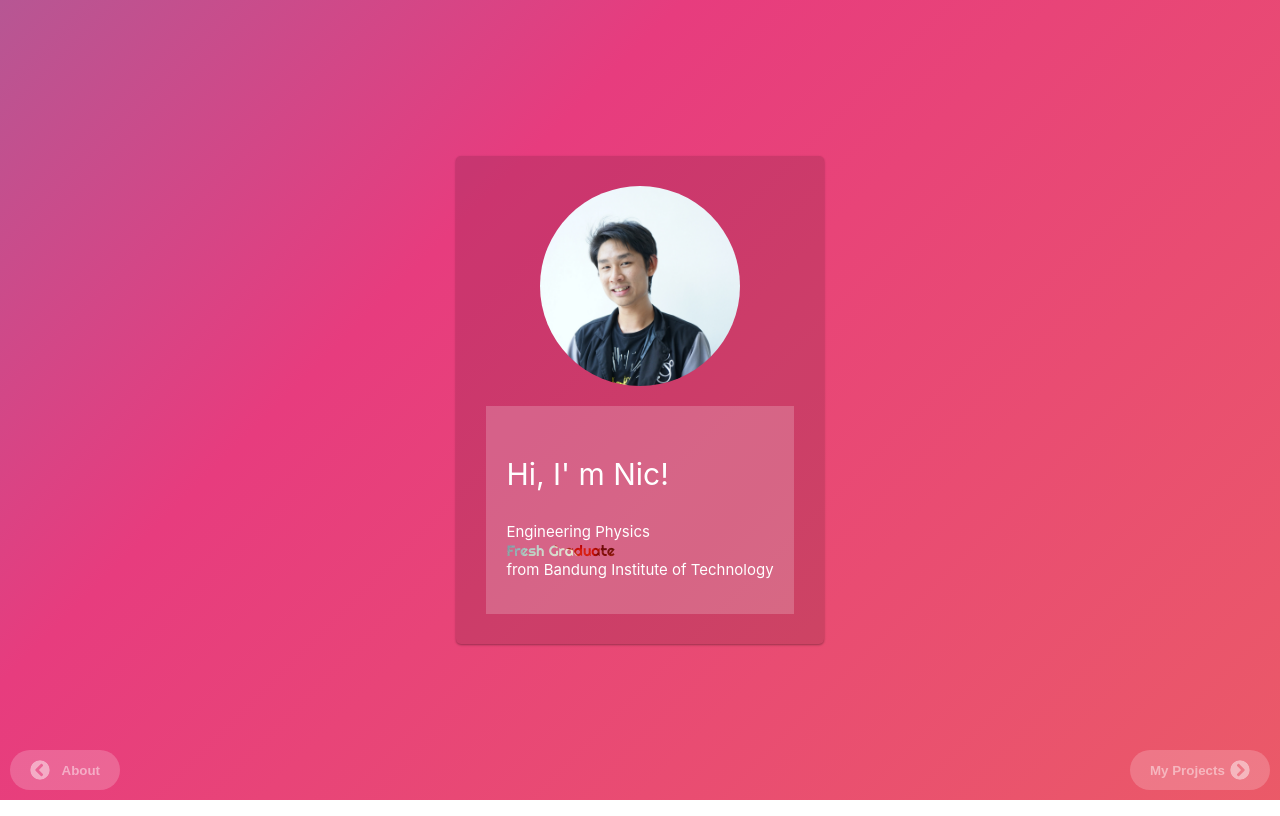
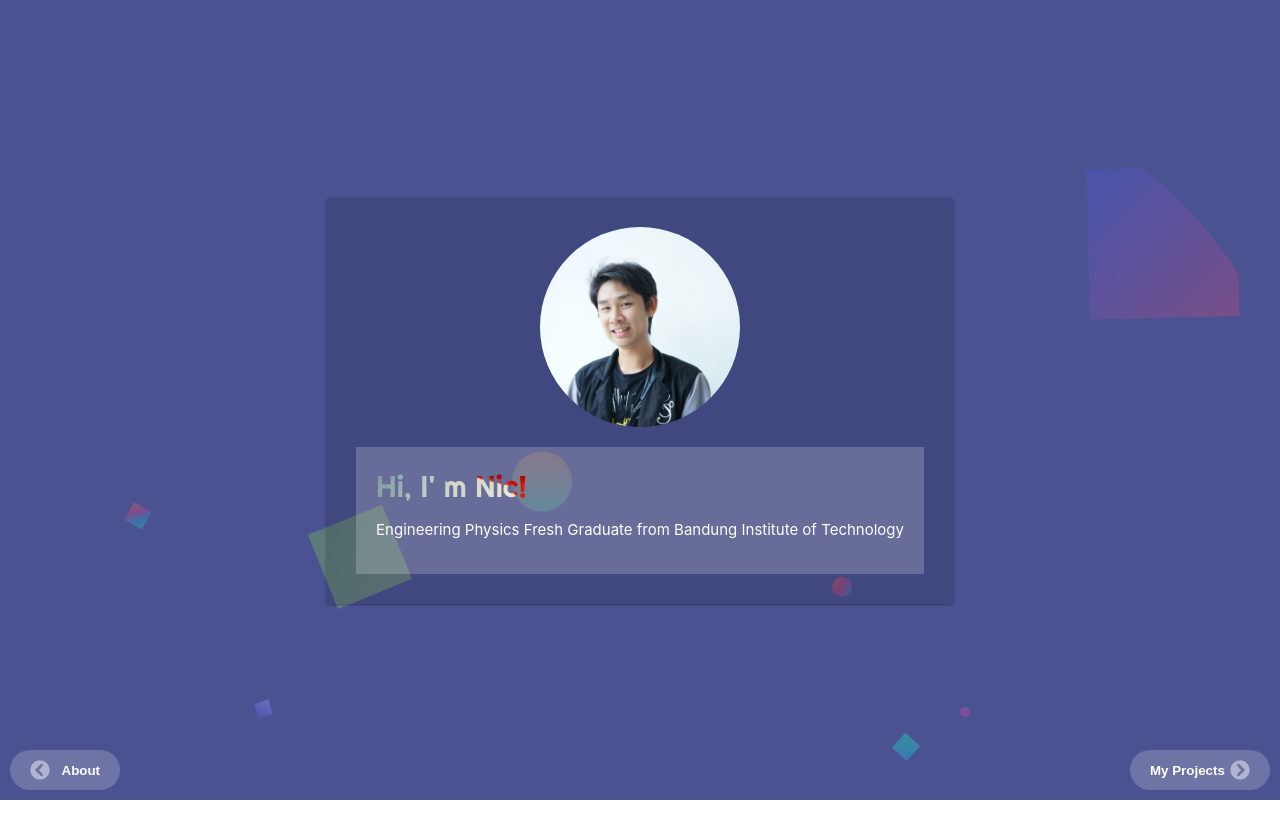
Before and after one commit to cholazzzb/toro-web-vercel, a Next.js app: page / in a window 1280 px wide. Built offline with nearby package versions, Linux system fonts and the light colour scheme.

Commit message:
Add moving object in background

```diff
--- a/components/Layout.module.css
+++ b/components/Layout.module.css
@@ -1,10 +1,10 @@
 .background {
   padding: 0 2rem;
-  background-color: #333;
-  background: linear-gradient(-45deg, #ee7752, #e73c7e, #23a6d5, #23d5ab);
+  background-color: rgb(75, 82, 145);
   background-size: 400% 400%;
   animation: gradientBG 15s ease infinite;
 }
+
 @keyframes gradientBG {
   0% {
     background-position: 0% 50%;
@@ -16,6 +16,7 @@
     background-position: 0% 50%;
   }
 }
+
 .container {
   width: 100%;
   position: absolute;
@@ -24,6 +25,7 @@
 }
 
 .main {
+  z-index: 1;
   position: relative;
   min-height: 100vh;
   padding: 4rem 0;
@@ -34,18 +36,128 @@
   align-items: center;
 }
 
-.footer {
-  display: flex;
-  flex: 1;
-  padding: 2rem 0;
-  border-top: 1px solid #eaeaea;
-  justify-content: center;
-  align-items: center;
+.movingObject {
+  z-index: 0;
 }
 
-.footer a {
-  display: flex;
-  justify-content: center;
-  align-items: center;
-  flex-grow: 1;
+.circles {
+  position: absolute;
+  top: 0;
+  left: 0;
+  width: 100%;
+  height: 100%;
+  border-radius: 50%;
+  overflow: hidden;
 }
+
+.circles li {
+  position: absolute;
+  display: block;
+  list-style: none;
+  width: 20px;
+  height: 20px;
+  background: rgba(255, 255, 255, 0.2);
+  animation: moveObject 25s linear infinite;
+  bottom: 0;
+}
+
+.circles li:nth-child(1) {
+  left: 25%;
+  width: 80px;
+  height: 80px;
+  animation-delay: 0s;
+  background: linear-gradient(-45deg, #76b852, #8dc26f);
+}
+
+.circles li:nth-child(2) {
+  left: 10%;
+  width: 20px;
+  height: 20px;
+  animation-delay: 2s;
+  animation-duration: 12s;
+  background: linear-gradient(-45deg, #ee7752, #e73c7e, #23a6d5, #23d5ab);
+}
+
+.circles li:nth-child(3) {
+  left: 70%;
+  width: 20px;
+  height: 20px;
+  animation-delay: 4s;
+  background: linear-gradient(-45deg, #23a6d5, #23d5ab);
+}
+
+.circles li:nth-child(4) {
+  left: 40%;
+  width: 60px;
+  height: 60px;
+  animation-delay: 0s;
+  animation-duration: 18s;
+  border-radius: 50%;
+  background: linear-gradient(-45deg, #ee7752, #23d5ab);
+}
+
+.circles li:nth-child(5) {
+  left: 65%;
+  width: 20px;
+  height: 20px;
+  animation-delay: 0s;
+  border-radius: 50%;
+  background: linear-gradient(-45deg, #ee7752, #e73c7e, #23a6d5);
+}
+
+.circles li:nth-child(6) {
+  left: 75%;
+  width: 10px;
+  height: 10px;
+  animation-delay: 3s;
+  border-radius: 50%;
+  background: linear-gradient(-45deg, #8e52ee, #e73c7e, #23a6d5);
+}
+
+.circles li:nth-child(7) {
+  left: 35%;
+  bottom: -10%;
+  width: 50px;
+  height: 50px;
+  animation-delay: 7s;
+  background: linear-gradient(-45deg, #8e52ee, #e73c7e, #23a6d5);
+}
+
+.circles li:nth-child(8) {
+  left: 50%;
+  bottom: -10%;
+  width: 25px;
+  height: 25px;
+  animation-delay: 15s;
+  animation-duration: 45s;
+  background: linear-gradient(-45deg, #00b4db, #0083b0);
+}
+
+.circles li:nth-child(9) {
+  left: 20%;
+  width: 15px;
+  height: 15px;
+  animation-delay: 2s;
+  animation-duration: 35s;
+  background: linear-gradient(-45deg, #4e54c8, #8f94fb);
+}
+
+.circles li:nth-child(10) {
+  left: 85%;
+  width: 150px;
+  height: 150px;
+  animation-delay: 0s;
+  animation-duration: 11s;
+  background: linear-gradient(-45deg, #fc466b, #3f5efb);
+}
+
+@keyframes moveObject {
+  0% {
+    transform: translateY(0);
+    opacity: 0.5;
+  }
+  100% {
+    transform: translateY(-1000px) rotate(720deg);
+    opacity: 0;
+  }
+}
--- a/components/Layout.tsx
+++ b/components/Layout.tsx
@@ -11,11 +11,25 @@
     <div className={styles.background}>
       <Head>
         <title>Toro-web</title>
-        <meta name="description" content="Generated by create next app" />
+        <meta name="description" content="Nicholas Biantoro's Personal Portfolio" />
         <link rel="icon" href="/favicon.ico" />
       </Head>
 
       <main className={styles.main}>{children}</main>
+      <div className={styles.movingObject}>
+        <ul className={styles.circles}>
+          <li></li>
+          <li></li>
+          <li></li>
+          <li></li>
+          <li></li>
+          <li></li>
+          <li></li>
+          <li></li>
+          <li></li>
+          <li></li>
+        </ul>
+      </div>
     </div>
   );
 };
--- a/components/Typography.module.css
+++ b/components/Typography.module.css
@@ -7,6 +7,7 @@
   -webkit-text-fill-color: transparent;
   background-size: cover;
   margin: 0px;
+  font-size: 30px;
   color: transparent;
 }
 
--- a/components/unique/AboutButton.tsx
+++ b/components/unique/AboutButton.tsx
@@ -19,8 +19,8 @@
               />
             </ImageContainer>
           </Blink>
-          <Blink>About</Blink>
-        </button>
+          About
+</button>
       </a>
     </Link>
   );
--- a/components/unique/ProjectButton.tsx
+++ b/components/unique/ProjectButton.tsx
@@ -9,7 +9,7 @@
     <Link href="projects">
       <a>
         <button className={styles.projectButton}>
-          <Blink>My Projects</Blink>
+          My Projects
           <Blink>
             <ImageContainer size={20} shape="round">
               <Image
--- a/pages/index.tsx
+++ b/pages/index.tsx
@@ -23,12 +23,10 @@
           </ImageContainer>
         </CardHead>
         <CardBody>
-          <Typography type="large">Hi, I&apos; m Nic!</Typography>
-
+          <Typography type="animated-text">Hi, I&apos; m Nic!</Typography>
           <Typography type="small">
-            Engineering Physics{" "}
-            <Typography type="animated-text">Fresh Graduate</Typography> from
-            Bandung Institute of Technology
+            Engineering Physics Fresh Graduate from Bandung Institute of
+            Technology
           </Typography>
         </CardBody>
       </Card>
```
